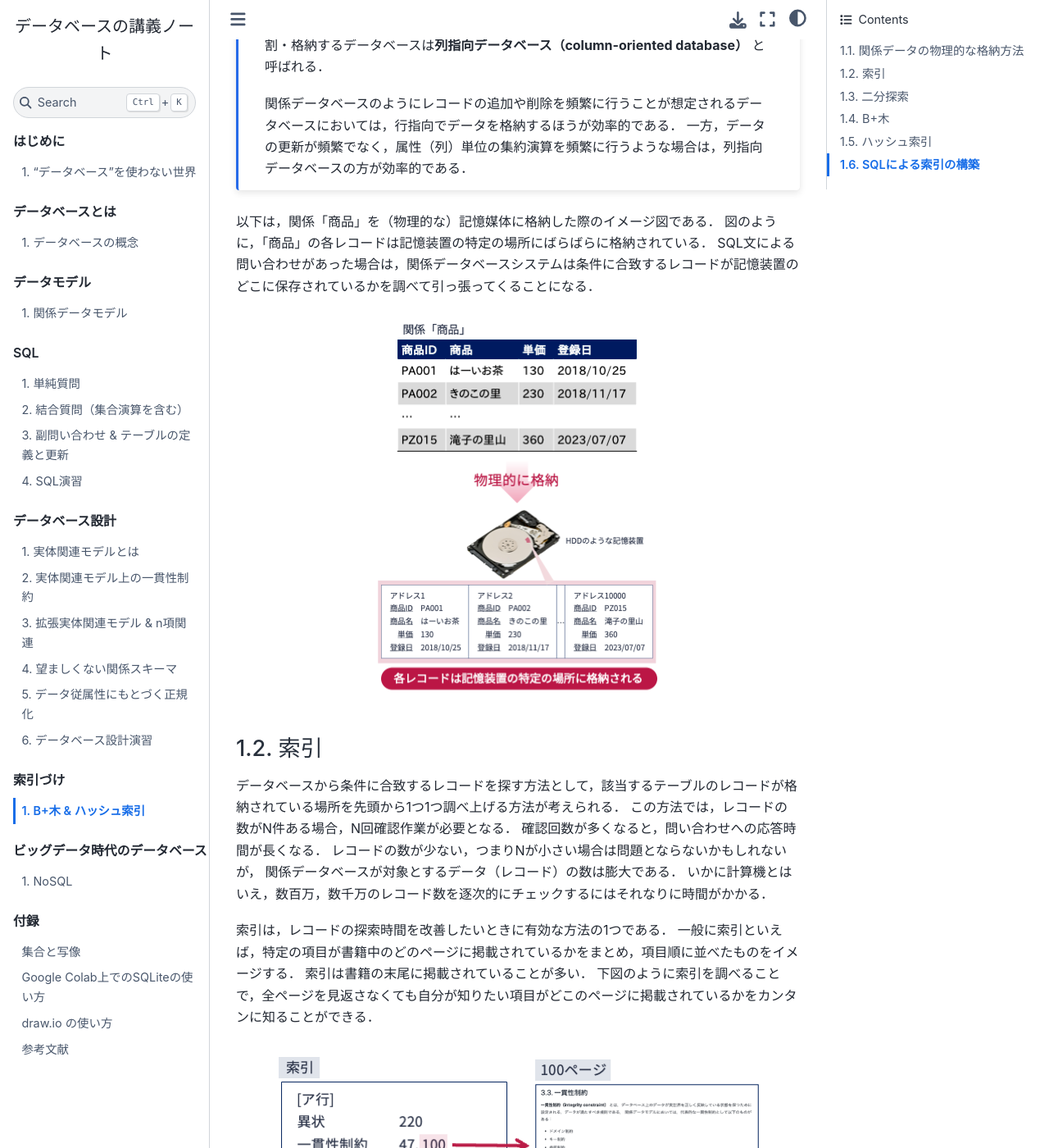
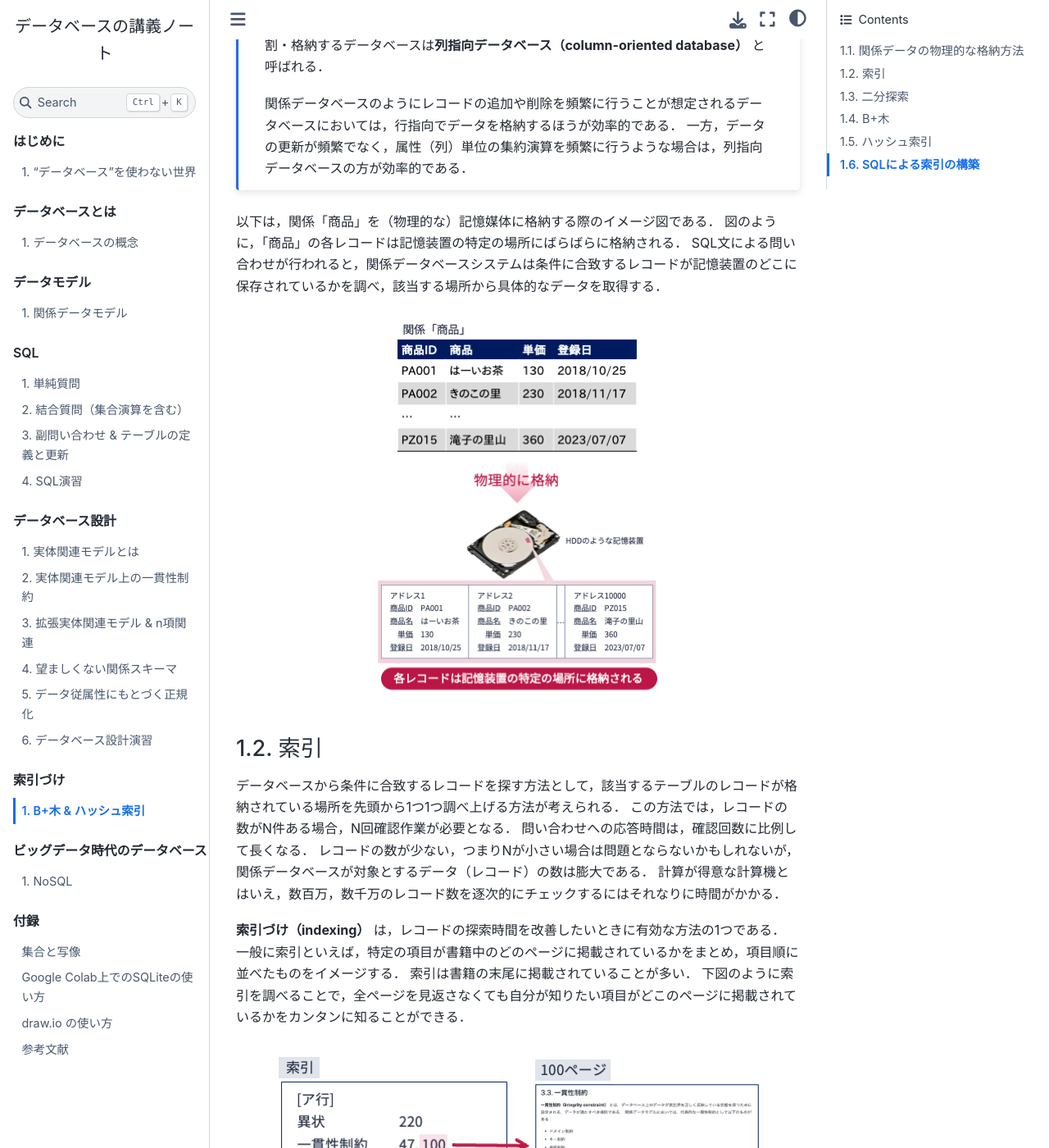
Before and after one commit to hontolab-courses/database-lecturenote, a Jupyter Book: the page built from content/indexing/01.md, in a window 1280 px wide and 1400 px high, scrolled down 634 px. Shown: the whole window at 82% size. Built offline with Jupyter Book 1.0.4 settings and Sphinx 7.4.7 and the Sphinx Book theme 1.1.4, drawn with Linux system fonts in a browser that asks for light colours; some of the changed text lies outside the part shown.

Commit message:
第14回

````diff
--- a/content/indexing/01.md
+++ b/content/indexing/01.md
@@ -1,17 +1,17 @@
 # B+木 & ハッシュ索引
 
-[第11講](contents/db-design/01.ipynb)と[第12講]((contents/db-design/02.ipynb))で説明した正規化理論によって，データの正しさを担保する関係データベースを設計することができる．
-しかし，データのの正しさを保証してくれるからといって，問い合わせに対する待ち時間が長いようでは，データベースとしての利便性は低い．
+[第11講](contents/db-design/01.ipynb)と[第12講]((contents/db-design/02.ipynb))で説明した正規化理論によって，データの正しさを担保する関係データベースを設計することが可能となる．
+しかし，データの正しさが保証されても，問い合わせにかかる待ち時間が長いようでは，データベースとしての利便性は低い．
 利便性が高いデータベースには，データの管理のしやすさに加え，データの処理速度も求められる．
 
-問い合わせにデータベースの応答速度（クエリ実行時間）を改善する方法としては，[クエリ最適化（query optimization）](https://ja.wikipedia.org/wiki/クエリ最適化)や索引の利用が考えられる．
+データベースの応答速度（クエリ実行時間）を改善する方法としては，[クエリ最適化（query optimization）](https://ja.wikipedia.org/wiki/クエリ最適化)や索引の利用が考えられる．
 本章では索引づけに焦点を当て，データベースの応答速度を改善する手法について述べる．
 
 ## 関係データの物理的な格納方法
 
 計算機ではあらゆるデータはゼロイチの2進数で表現され，主記憶装置（メモリ）やハードディスクやSSDのような補助記憶装置のどこかに物理的に格納される．
 関係データベースにおいてもそれは同じである．
-関係データベースではすべてのデータは表形式で表現されるが，実際に補助記憶装置にデータを格納する際には，表はタプル（レコード）をひとまとまりの単位として分割され，記憶装置のどこかに格納される．
+関係データベースではすべてのデータは表形式で表現されるが，データを補助記憶装置に格納する際には，表データはタプル（レコード）をひとまとまりの単位として分割され，記憶装置のどこかに格納される．
 
 ```{note}
 表データをタプル（レコード）単位で分割し格納するデータベースは**行指向データベース（row-oriented database）** と呼ばれる．
@@ -21,9 +21,9 @@
 一方，データの更新が頻繁でなく，属性（列）単位の集約演算を頻繁に行うような場合は，列指向データベースの方が効率的である．
 ```
 
-以下は，関係「商品」を（物理的な）記憶媒体に格納した際のイメージ図である．
-図のように，「商品」の各レコードは記憶装置の特定の場所にばらばらに格納されている．
-SQL文による問い合わせがあった場合は，関係データベースシステムは条件に合致するレコードが記憶装置のどこに保存されているかを調べて引っ張ってくることになる．
+以下は，関係「商品」を（物理的な）記憶媒体に格納する際のイメージ図である．
+図のように，「商品」の各レコードは記憶装置の特定の場所にばらばらに格納される．
+SQL文による問い合わせが行われると，関係データベースシステムは条件に合致するレコードが記憶装置のどこに保存されているかを調べ，該当する場所から具体的なデータを取得する．
 
 ![記憶装置へのデータ格納イメージ](fig/data-store.png "記憶装置へのデータ格納イメージ")
 
@@ -31,12 +31,12 @@
 ## 索引
 データベースから条件に合致するレコードを探す方法として，該当するテーブルのレコードが格納されている場所を先頭から1つ1つ調べ上げる方法が考えられる．
 この方法では，レコードの数がN件ある場合，N回確認作業が必要となる．
-確認回数が多くなると，問い合わせへの応答時間が長くなる．
+問い合わせへの応答時間は，確認回数に比例して長くなる．
 レコードの数が少ない，つまりNが小さい場合は問題とならないかもしれないが，
 関係データベースが対象とするデータ（レコード）の数は膨大である．
-いかに計算機とはいえ，数百万，数千万のレコード数を逐次的にチェックするにはそれなりに時間がかかる．
+計算が得意な計算機とはいえ，数百万，数千万のレコード数を逐次的にチェックするにはそれなりに時間がかかる．
 
-索引は，レコードの探索時間を改善したいときに有効な方法の1つである．
+**索引づけ（indexing）** は，レコードの探索時間を改善したいときに有効な方法の1つである．
 一般に索引といえば，特定の項目が書籍中のどのページに掲載されているかをまとめ，項目順に並べたものをイメージする．
 索引は書籍の末尾に掲載されていることが多い．
 下図のように索引を調べることで，全ページを見返さなくても自分が知りたい項目がどこのページに掲載されているかをカンタンに知ることができる．
@@ -47,32 +47,32 @@
 データベースにおける索引も書籍のそれと類似した役割をもつ．
 データベースにおける**索引（インデックス; index）** とは，データベース中のある属性に注目し，ある属性値を持つレコードを効率よく取得できるよう工夫された特殊なデータを意味する．
 索引は
- - **索引キー（index key）** と呼ばれる検索対象となる値，および
+ - **索引キー（index key）** と呼ばれる検索対象となる属性の値，および
  - その値をもつレコードの場所を特定する情報（記憶装置の中でレコードが格納されている場所）
 
 から構成される．
-下図は関係「商品」の属性「単価」に関する索引とそれを利用した問い合わせのイメージである．
+下図は関係「商品」の属性「単価」に関する索引，およびそれを利用した問い合わせのイメージである．
 「単価」の索引には，単価の値（索引キー）とその値をもつレコードが格納された場所のペアが記載されている．
 例えば，単価の値が`230`のレコードを検索したい場合は，索引を上から調べる．
 値が`230`となるレコードが格納された場所が分かれれば，指定された記憶装置の場所を調べに行くことで所望のレコードの情報を得ることができる．
 
 ![データベースにおける索引](fig/db-index.png "データベースにおける索引")
 
-書籍における索引がそれのためにページが割かれるように，データベースの索引もそれ自体を作成するのに記憶装置の場所（空間）を消費する．
+書籍における索引がそれのためにページが割かれているように，データベースの索引もそれ自体を作成するのに記憶装置の場所（空間）を消費する．
 索引は**空間効率を犠牲にして時間効率を向上させる方法**である．
 空間効率の劣化を抑えつつ時間効率を向上させるために，様々な種類の索引が提案されている．
 
 
 ## 二分探索
 例えば，格納されたレコード数が10万の表に対して，ある属性に関する索引を構築したとしよう．
-索引のサイズ（行数のようなもの）が5分の1になった場合，索引の先頭から索引キーの値を調べていったとしても，合計2万回も確認が必要となる（いわゆる線形探索）．
+索引のサイズ（索引キーの数）が索引付けの対処となる表の5分の1になった場合，索引の先頭から索引キーの値を調べていったとしても，合計2万回もの確認が必要となる（いわゆる線形探索）．
 索引を使えば，特定の条件を満たすレコードが探しやすくなる ——
-直感的にはその通りなのだが，巨大な索引リストの中からある条件に合致する箇所を探そうとすると，効率の良い方法が必要となる．
+直感的にはその通りなのだが，巨大な索引（キーのリスト）の中から条件に合致する箇所を探すには，効率の良い方法が必要となる．
 
-索引キーがソートされている場合，索引へのアクセス効率を劇的に向上させる方法の1つが二分探索である．
+索引キーがソートされている場合，索引の探索効率を劇的に向上させる方法として二分探索がある．
 **二分探索（binary search）** は，ソート済みの配列から指定した値を高速に探索するアルゴリズムである．
 二分探索アルゴリズムの概要は以下の通りである：
-1. 配列のちょうど真ん中の位置の値をチェックする．チェックした値が探している値であった場合はそこで終了
+1. 配列のちょうど真ん中の位置の値をチェックする．チェックした値が探している値の場合，そこで終了
 2. チェックした値が探している値よりも
 	- 「小さかった」場合，配列の「右半分」を新たな検索対象配列とする
 	- 「大きかった」場合，配列の「左半分」を新たな検索対象配列とする
@@ -93,19 +93,19 @@
 
 270の値を見つけるのに要した配列へのアクセス回数は合計3回である．
 二分探索では，1ステップごとに調査対象となる配列のサイズが半分になっている．
-そのため，もとの配列のサイズが$N$のとき，所望の値を見つけるために必要となる配列へのアクセス回数は最悪のケースでも$log(N)$となる．
-先の例題では配列のサイズが小さいため二分探索の効果が感じにくかったかもしれないが，
+そのため，もとの配列のサイズが$N$のとき，所望の値を見つけるために必要となる配列へのアクセス回数は最悪のケースでも$log_2 N$となる．
+先の図の例では配列のサイズが小さいため二分探索の効果が感じにくかったかもしれないが，配列のサイズが巨大になると二分探索の効果が実感できる．
 例えば索引のサイズ（索引キーの種類数）が100万の場合，二分探索を使えば索引キーの配列に20回程度アクセスするだけで所望の値を見つけることができる．
 
 ## B+木
-二分探索はソート済み配列を探索する上で強力な方法であるが，データベースの索引キーを探索するには，以下のような欠点がある．
+二分探索はソート済み配列を探索する上で強力な方法であるが，データベースの索引キーの探索に使うには，以下のような欠点がある．
 - データベースが超巨大になると索引のサイズも超巨大になるため，さすがの二分探索も少し遅くなる
 - 属性値がある範囲の値をもつレコードを探索したいというケースにおいて，単一の値の検索に特化した二分探索は分が悪い
-- データベースではレコードの追加や更新が頻繁に発生するため，データベースの更新ごとに巨大な索引キーをソートするのは効率が悪い（クイックソートを使うと$O(n \log n)$の計算時間がかかる）
+- データベースではレコードの追加や更新が頻繁に発生するため，データベースの更新ごとに巨大な索引キーをソートするのは効率が悪い（クイックソートを使っても$O(n \log n)$の計算時間がかかる）
 
 (sec:btree-feature)=
 **B+木（B+ tree）**[^B+tree] は，二分探索よりも高速かつ効率よくデータの探索を行え，かつ更新にかかるコストも小さい，索引用のデータ構造である．
-B+木は以下のような特徴を持つ木構造式データである．
+B+木は以下のような特徴を持つ木構造データである．
 1. 根ノードから葉ノードへのパスの長さはすべて同じである
 2. 葉ノードは索引キーの（順序付き）集合で構成される．各葉ノードは索引キーを収容するスペースをもつ．そのスペースには最小$\frac{2m+1}{2}$個，最大$2m+1$個の索引キーを収容できる（$m$の値は事前に決めておく）．なお，葉ノード中の索引キーは昇順にソートされている
 3. 隣接する葉ノードはリンクで結ばれている（すぐ隣の索引キーが何か分かる）
@@ -115,23 +115,24 @@
 7. 葉ノードの各索引キーはその値を属性値としてもつレコード集合とリンクしている（記憶装置で該当レコードが記録されている位置にすぐ飛べる）
 
 上の定義だけでは分かりづらいので，図を見ながらB+木の特徴を確認しよう．
-以下の図はある属性の索引キー（属性値）として
+ある属性$A$の索引キー（属性値）として
 
 > 1, 4, 9, 16, 25, 36, 49, 64, 81, 100, 121, 144,169, 196, 225, 256
 
-のいずれかを取るレコードに対するB+木である．
-このB+木は$m=1$である．
+のいずれかを取るレコードを格納したテーブルがあるとしよう．
+以下の図は，このテーブルの属性$A$に関するB+木である．
+なお，このB+木は$m=1$としている．
 
 図を見たら分かるように，すべての索引キーはいずれかの葉ノードに格納されている（特徴2）．
 索引キーが格納されたどの葉ノードについても，根ノードから2回枝をたどるだけで到達できる（特徴1）．
 また，根以外のどのノードも半数以上スペースが埋まっている（特徴2および4）．
-さらに，ある索引キーの次に小さい（大きい）索引キーは同じ葉ノード内で，もしくは隣の葉ノードに隣接している（特徴3）．
-例えば，索引キーの4の次に大きい索引キーを知りたければ，4が含まれる一番左の葉ノードから右隣にリンクされている葉ノードを見ることで，9が次に大きい索引キーであることが分かる．
+さらに，ある索引キーの次に小さい（大きい）索引キーは同じ葉ノード内で隣接している，もしくは隣接する葉ノード内に存在する（特徴3）．
+そのため，例えば索引キーの4の次に大きい索引キーを知りたければ，4が含まれる一番左の葉ノードから右隣にリンクされている葉ノードを見ることで，9が次に大きい索引キーであることが分かる．
 
 (fig:b+tree)=
 ![B+木](fig/b+tree.png "B+木")
 
-B+木では，葉ノードは各レコードの場所情報を保持しており，いわゆる索引と見なすことができる．
+B+木では，葉ノードは各レコードの格納場所情報を保持しているため，いわゆる索引と見なすことができる．
 一方，葉ノードの親ノードは葉ノードを振り分け，葉ノードの場所を管理しているという意味では，索引の索引になっていると見なせる．
 このように，B+木は索引を階層的に管理していると見なせる．
 
@@ -153,8 +154,7 @@
 
 > 1, 4, 9, 16, 25, 36, 49, 64, 81, 100, 121, 144,169, 196, 225, 256
 
-のいずれかを取るレコードが格納された関係表に対して，B+木による索引を構築したとしよう．
-そのB+木は[先の図](#fig:b+tree)となる．
+のいずれかを取るレコードが格納された関係表に対して，B+木による索引を構築したとしよう（[先の図](#fig:b+tree)がそれである）．
 このB+木を使って，属性$A$の値が`121`となるレコードを探すことを考えよう．
 手順は以下の通りとなる（図も参照すること）．
 
@@ -173,9 +173,9 @@
 これにて探索完了である．
 
 [B+木の特徴6](#sec:btree-feature)に記した条件により，B+木ではどの中間ノードも子ノードの数は$m+1$個以上となることが保証されている．
-これにより，索引キーの数が$N$この場合，B+木の根ノードから葉ノードへのパスの長さは$log_m(N)$となる．
+これにより，索引キーの数が$N$の場合，B+木の根ノードから葉ノードへのパスの長さは$log_m(N)$となる．
 各ノードに含まれる探索キーの数は高々$2m$個である．
-各ノードを探索キーを線形に一通りチェックしたあとパスをたどるとしても，探索完了までにかかる計算量は$m$が$N$よりも十分小さいことも考慮すると，
+各ノードを探索キーを線形に一通りチェックしたあとパスをたどるとしても，探索完了までにかかる計算量は$m$が$N$よりも十分小さいことも考慮すると，高々
 
 > $O(2m log_m N) = O(log_m N )$
 
@@ -223,11 +223,12 @@
 
 ## ハッシュ索引
 B+木のような木構造の索引では，根ノードから葉ノードにまでたどることで，条件にマッチする属性値をもつレコードが格納されている場所を調べる．
-探索を容易にするためにB+木では木構造の構築に工夫をこらしているが，$O(log_m{N})$の計算時間をかけて木をたどらなければならない．
-もしある値が指定されたときに，それを属性値としてもつレコードの格納位置を「直接」知ることができれば，B+木よりももっとカンタンに求めるレコードを取得することができる．
+探索を容易にするためにB+木ではその索引木構造に工夫をこらしているが，$O(log_m{N})$の計算時間をかけて根から葉に向かって木をたどらなければならない．
 
+仮に，ある値が指定されたときにそれを属性値としてもつレコードの格納位置を「直接」知ることができれば，B+木よりももっとカンタンに求めるレコードを取得することができる．
 これを実現するのが，**ハッシュ索引（hash index）** である．
-B+木と同様，ハッシュ索引も探索範囲となる属性に対して索引を構築する．
+B+木と同様，ハッシュ索引も探索範囲となる属性を指定して索引を構築する．
+
 B+木と異なるのは，ハッシュ索引では索引キーの値とレコード（の格納場所）との対応付けを行うために**ハッシュ関数（hash function）** を用いる．
 [ハッシュ関数](https://ja.wikipedia.org/wiki/%E3%83%8F%E3%83%83%E3%82%B7%E3%83%A5%E9%96%A2%E6%95%B0)とは，任意の値を別の都合の良い値（ハッシュ値）に変換するための関数である．
 良いハッシュ関数は値の変換にかかる計算コストが低くなるよう設計されている．
@@ -239,16 +240,17 @@
 mod_d(x) = r  \quad \text{where} \,\, x = q \cdot d + r
 $$
 剰余演算は高速に実行できることが知られており，ハッシュ索引を構築するためのハッシュ関数としてしばしば使われる．
-例えば，学生情報を格納するテーブル`学生`に対して属性`学籍番号`を探索キーとするハッシュ索引を構築するとしよう．
+例えば，学生情報を格納するテーブル`学生`に対して，属性`学籍番号`の値を探索キーとするハッシュ索引を構築するとしよう．
 一般に学籍番号は数字以外の文字も含まれる文字列であるが，計算機の中では文字列も整数値で表現されているので，剰余を計算することは可能である．
 そこで，以下の図のように`学生`テーブルの各レコードの`学籍番号`の値に剰余を計算する関数を適用し，得られた剰余値が示す記憶装置の場所にレコードを格納する．
 このようにハッシュ索引を構築しておけば，レコードを取得したい学生の学籍番号から剰余値を1回計算するだけで，必要となる学生情報が格納されている場所を特定し，レコードを取得することができる．
 
 ![ハッシュ索引](fig/hash-index.png "ハッシュ索引")
 
-このように高速にレコードを取得できるハッシュ索引であるが，致命的な弱点がある．
-ハッシュ索引は設計上，属性値がある範囲にあるレコードを見つける**範囲探索にはまったく有効に機能しない**．
-そのため，範囲探索が必要な属性に対してはB+木のような索引を用いる必要がある．
+高速にレコードを取得できるハッシュ索引であるが，致命的な弱点がある．
+ハッシュ索引は属性値がある範囲にあるレコードを見つける**範囲探索にはまったく有効に機能しない**．
+ハッシュ索引は各レコードの属性値のハッシュ値とレコードの格納場所を一対一対応させているにすぎず，探索キーの値が完全一致するものしか見つけられない．
+そのため，範囲探索が必要な属性に対しては，B+木のような索引を用いる必要がある．
 
 
 ## SQLによる索引の構築
````
